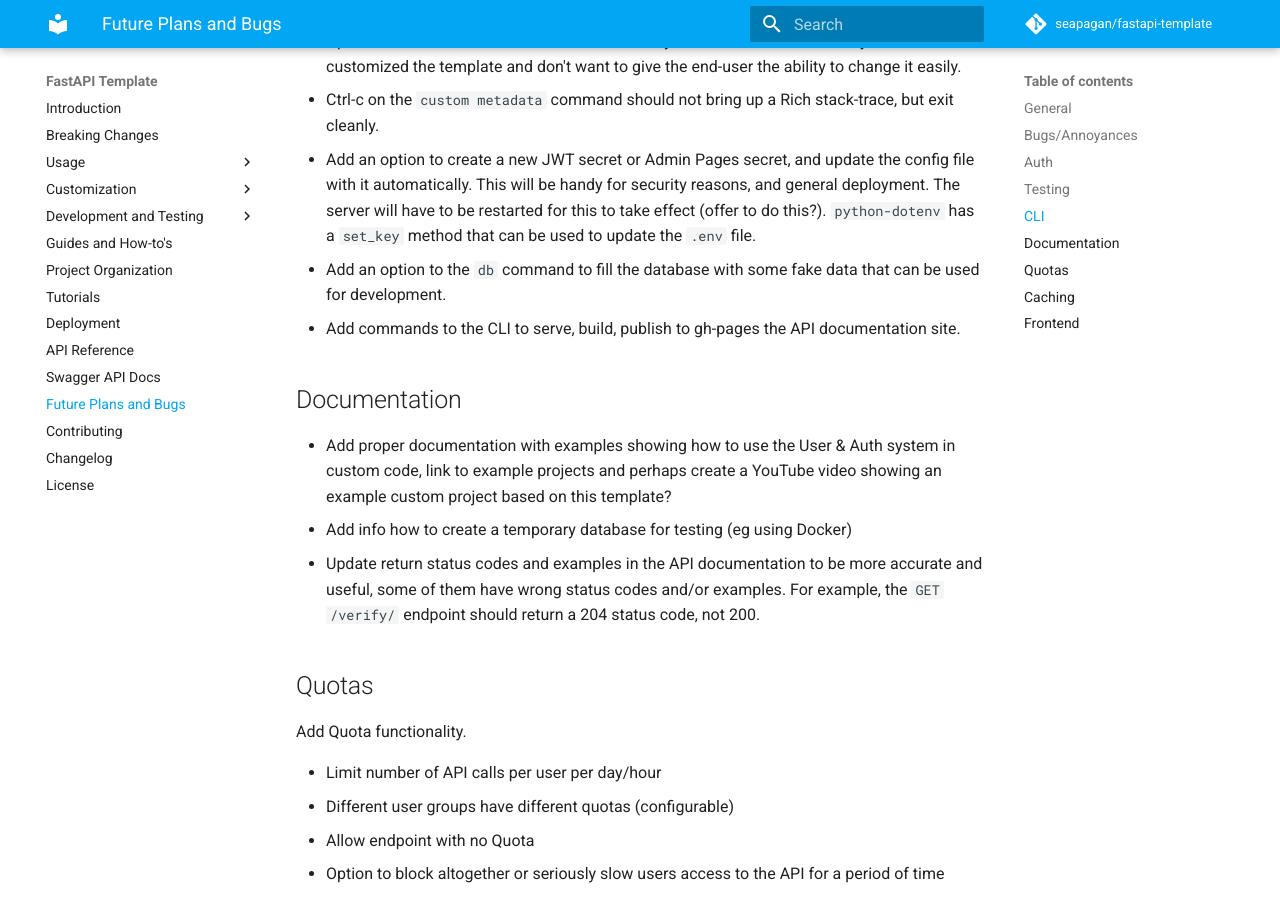
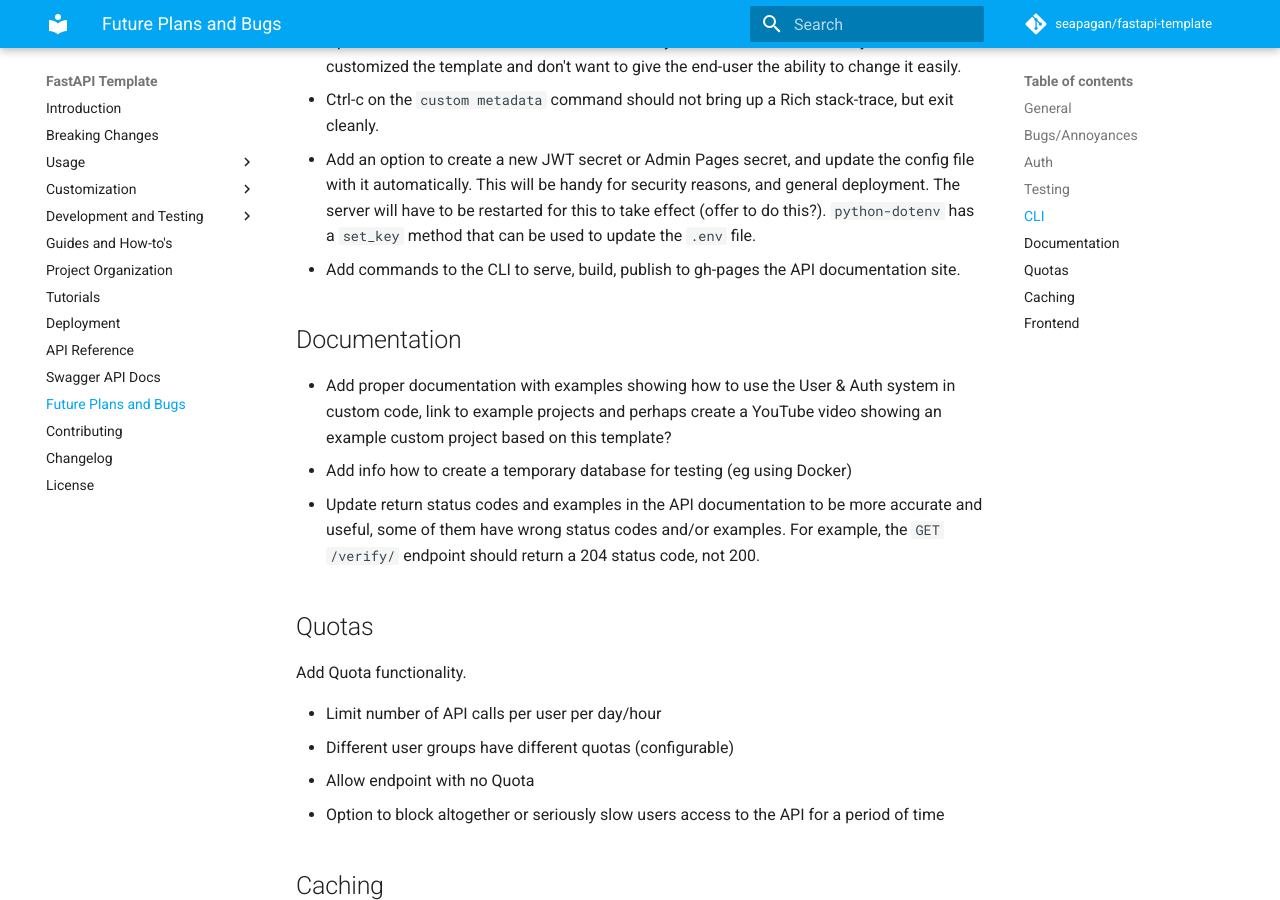
Before and after one commit to seapagan/fastapi-template, an MkDocs documentation site: the page built from docs/future.md, in a window 1280 px wide and 900 px high, scrolled down 1827 px. Built offline with MkDocs 1.6.1 and Material for MkDocs 9.7.7, drawn with Linux system fonts in a browser that asks for light colours; comment, search, counter and statistics services are not loaded.

Commit message:
update TODO
Signed-off-by: Grant Ramsay <seapagan@gmail.com>

```diff
--- a/TODO.md
+++ b/TODO.md
@@ -74,8 +74,6 @@
   and general deployment. The server will have to be restarted for this to take
   effect (offer to do this?). `python-dotenv` has a `set_key` method that can be
   used to update the `.env` file.
-- Add an option to the `db` command to fill the database with some fake data
-  that can be used for development.
 - Add commands to the CLI to serve, build, publish to gh-pages the API
   documentation site.
 
```
